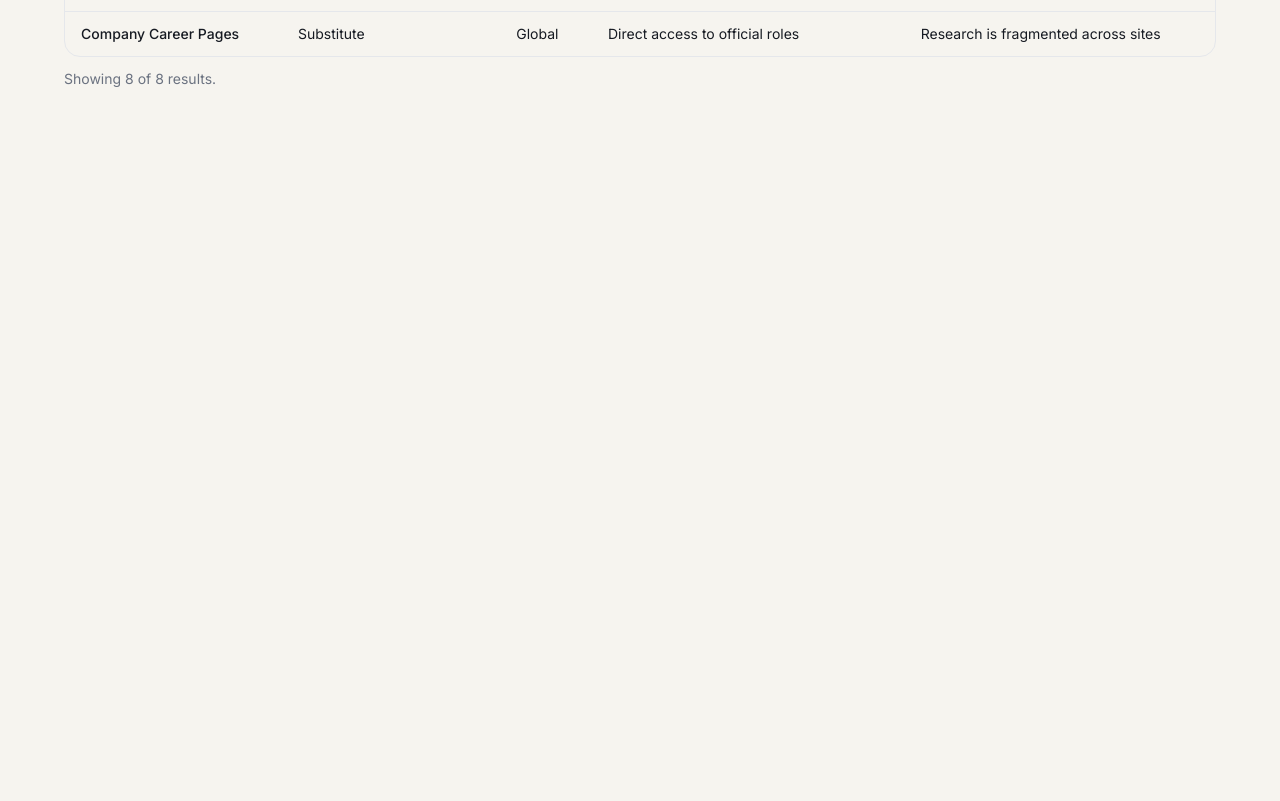
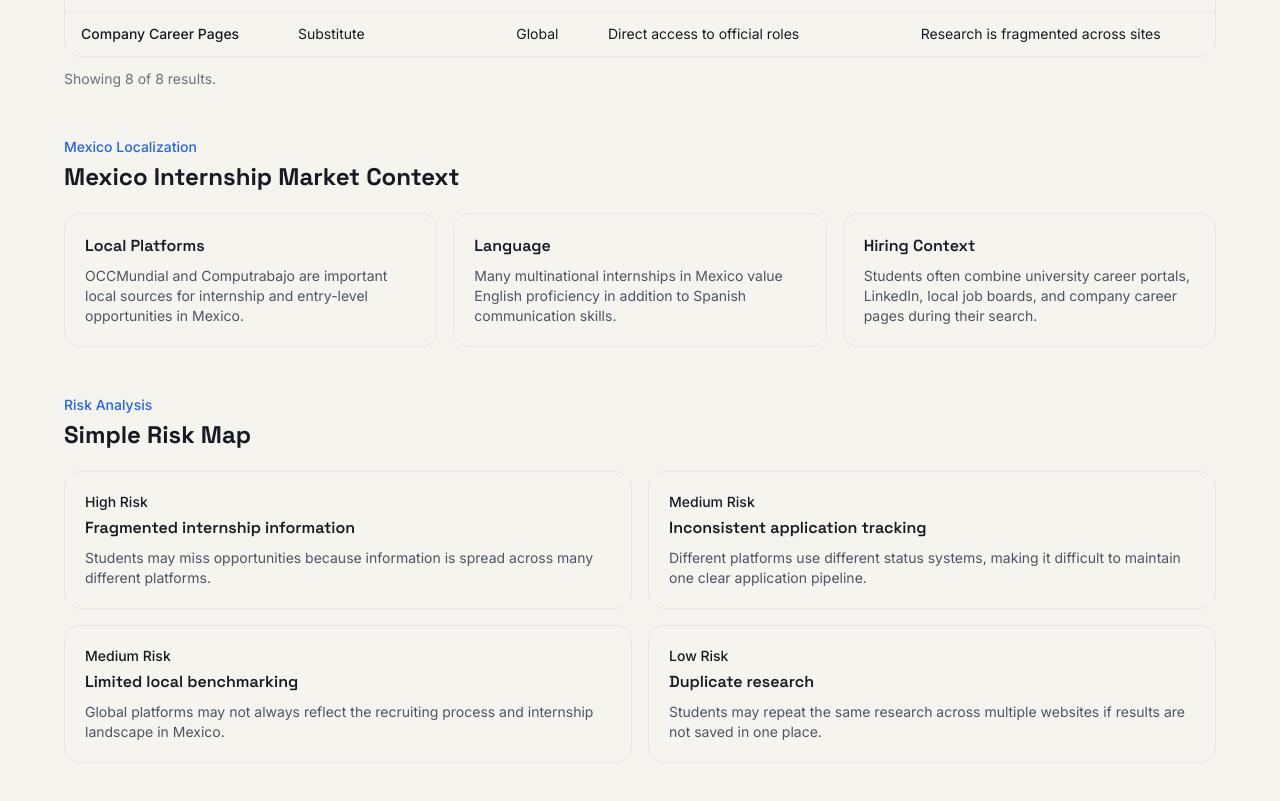
Before and after one commit to JorgeCameras/internpath, a Next.js app: page /research in a window 1280 px wide. Shown: the part 1440-2241 px from the top of the page. Before the commit the page ends 1569 px from the top, so only its background shows below. Built offline with nearby package versions, Linux system fonts and the light colour scheme.

Commit message:
Add Mexico context and risk map

```diff
--- a/app/research/page.tsx
+++ b/app/research/page.tsx
@@ -226,6 +226,98 @@ className="border-b last:border-b-0"
 Showing {filteredCompetitors.length} of {competitors.length} results.
 </p>
 </section>
+
+<section className="mt-12">
+<p className="text-sm font-medium text-blue-600">
+Mexico Localization
+</p>
+
+<h2 className="mt-1 text-2xl font-bold">
+Mexico Internship Market Context
+</h2>
+
+<div className="mt-5 grid gap-4 md:grid-cols-3">
+<div className="rounded-2xl border p-5">
+<h3 className="font-semibold">Local Platforms</h3>
+<p className="mt-2 text-sm text-gray-600">
+OCCMundial and Computrabajo are important local sources for
+internship and entry-level opportunities in Mexico.
+</p>
+</div>
+
+<div className="rounded-2xl border p-5">
+<h3 className="font-semibold">Language</h3>
+<p className="mt-2 text-sm text-gray-600">
+Many multinational internships in Mexico value English
+proficiency in addition to Spanish communication skills.
+</p>
+</div>
+
+<div className="rounded-2xl border p-5">
+<h3 className="font-semibold">Hiring Context</h3>
+<p className="mt-2 text-sm text-gray-600">
+Students often combine university career portals, LinkedIn,
+local job boards, and company career pages during their search.
+</p>
+</div>
+</div>
+</section>
+
+<section className="mt-12 pb-10">
+<p className="text-sm font-medium text-blue-600">
+Risk Analysis
+</p>
+
+<h2 className="mt-1 text-2xl font-bold">
+Simple Risk Map
+</h2>
+
+<div className="mt-5 grid gap-4 md:grid-cols-2">
+<div className="rounded-2xl border p-5">
+<p className="text-sm font-medium">High Risk</p>
+<h3 className="mt-1 font-semibold">
+Fragmented internship information
+</h3>
+<p className="mt-2 text-sm text-gray-600">
+Students may miss opportunities because information is spread
+across many different platforms.
+</p>
+</div>
+
+<div className="rounded-2xl border p-5">
+<p className="text-sm font-medium">Medium Risk</p>
+<h3 className="mt-1 font-semibold">
+Inconsistent application tracking
+</h3>
+<p className="mt-2 text-sm text-gray-600">
+Different platforms use different status systems, making it
+difficult to maintain one clear application pipeline.
+</p>
+</div>
+
+<div className="rounded-2xl border p-5">
+<p className="text-sm font-medium">Medium Risk</p>
+<h3 className="mt-1 font-semibold">
+Limited local benchmarking
+</h3>
+<p className="mt-2 text-sm text-gray-600">
+Global platforms may not always reflect the recruiting process
+and internship landscape in Mexico.
+</p>
+</div>
+
+<div className="rounded-2xl border p-5">
+<p className="text-sm font-medium">Low Risk</p>
+<h3 className="mt-1 font-semibold">
+Duplicate research
+</h3>
+<p className="mt-2 text-sm text-gray-600">
+Students may repeat the same research across multiple websites
+if results are not saved in one place.
+</p>
+</div>
+</div>
+</section>
 </div>
 </main>
 );
```
